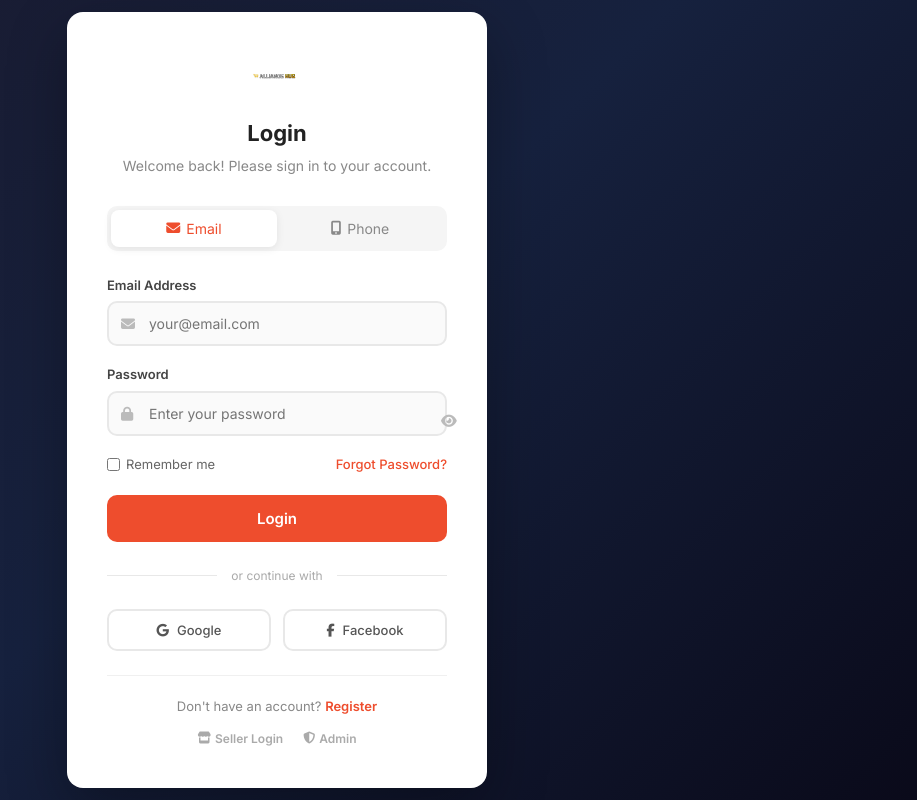
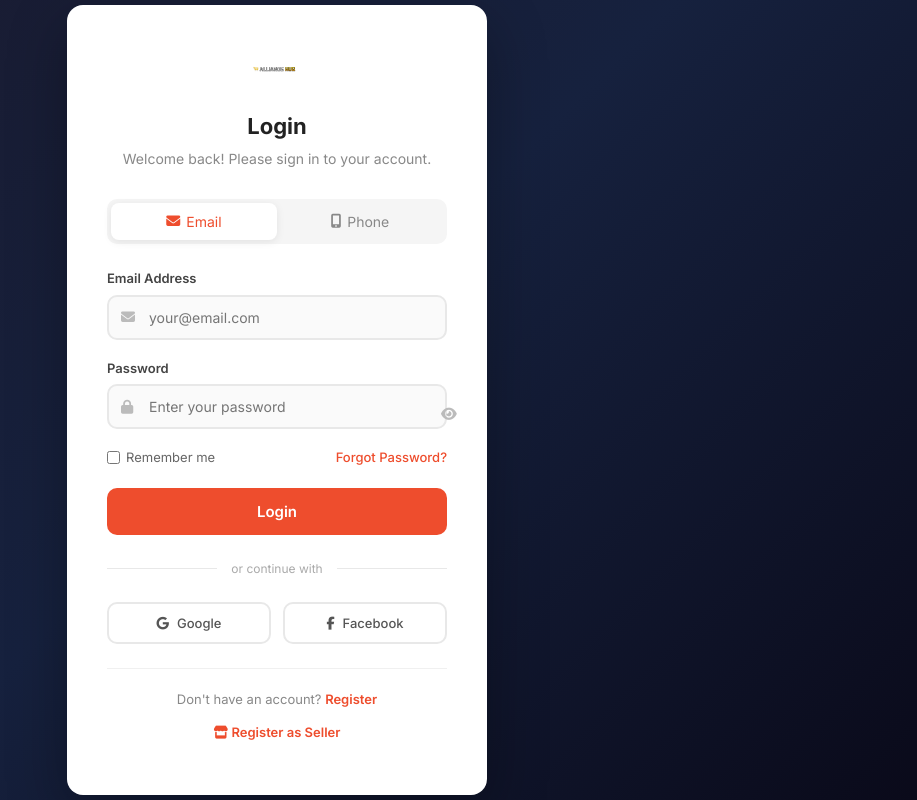
Before and after one commit to absolutus-aeternus/Platform, a Vue app: page /#/login in a window 1280 px wide. Shown: the whole page, without its empty margins (363-1280 px from the left). Built offline with nearby package versions, Linux system fonts and the light colour scheme; no server answers.

Commit message:
fix: remove admin/seller links from buyer login page

```diff
--- a/src/views/Login.vue
+++ b/src/views/Login.vue
@@ -62,10 +62,7 @@
 
       <div class="login-footer">
         <p>Don't have an account? <router-link to="/register">Register</router-link></p>
-        <div class="portal-links">
-          <router-link to="/seller/login"><i class="fas fa-store"></i> Seller Login</router-link>
-          <router-link to="/login/admin"><i class="fas fa-shield-alt"></i> Admin</router-link>
-        </div>
+        <p><router-link to="/merchant-settled" class="seller-link"><i class="fas fa-store"></i> Register as Seller</router-link></p>
       </div>
     </div>
   </div>
@@ -148,9 +145,7 @@ const handleLogin = async () => {
 .login-footer { text-align: center; padding-top: 20px; border-top: 1px solid #f0f0f0; }
 .login-footer p { font-size: 13px; color: #888; margin-bottom: 12px; }
 .login-footer a { color: var(--primary, #ee4d2d); font-weight: 600; text-decoration: none; }
-.portal-links { display: flex; justify-content: center; gap: 20px; }
-.portal-links a { font-size: 12px; color: #aaa; display: flex; align-items: center; gap: 4px; }
-.portal-links a:hover { color: var(--primary, #ee4d2d); }
+
 .animate-in { animation: slideUp 0.5s ease; }
 @keyframes slideUp { from { opacity: 0; transform: translateY(20px); } to { opacity: 1; transform: translateY(0); } }
 @media (max-width: 480px) { .login-card { padding: 28px 20px; } .logo-text { font-size: 20px; } }
```
